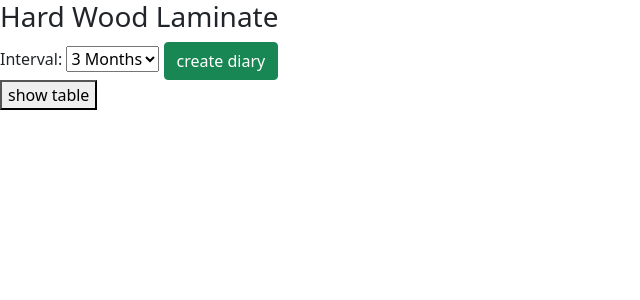
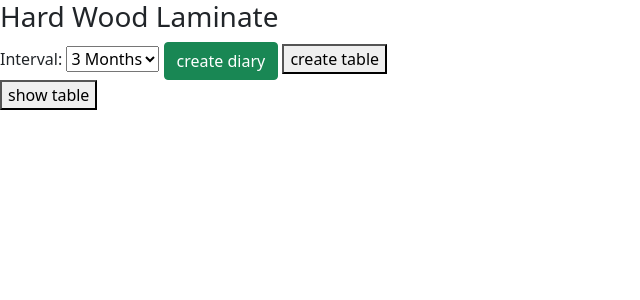
Before and after one commit to jaybee291998/django-finance-app, a Django app: page /diary/diary_list in a window 1280 px wide. Shown: the top 300 px of the page, without its empty margins (0-640 px from the left). Run offline with Django 3.2, Linux system fonts and the light colour scheme; a user stored in the database is signed in.

Commit message:
Update diary_list.html

```diff
--- a/templates/diary/diary_list.html
+++ b/templates/diary/diary_list.html
@@ -14,6 +14,7 @@
 		    <option value=1116>3 Years</option>
 		</select>
 		<a href="{{diary_create}}" class="btn btn-success" id="create-diary-btn">create diary</a>
+		<button onclick="createTable(this)">create table</button>
 		<div id="table-div">
 		</div>
 	</div>
```
